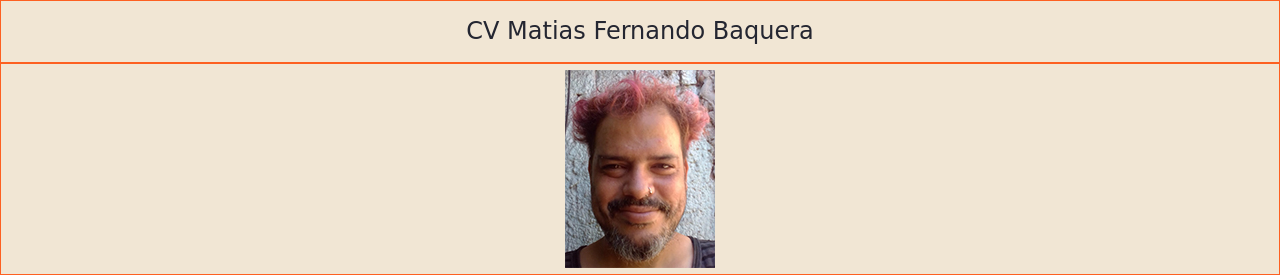
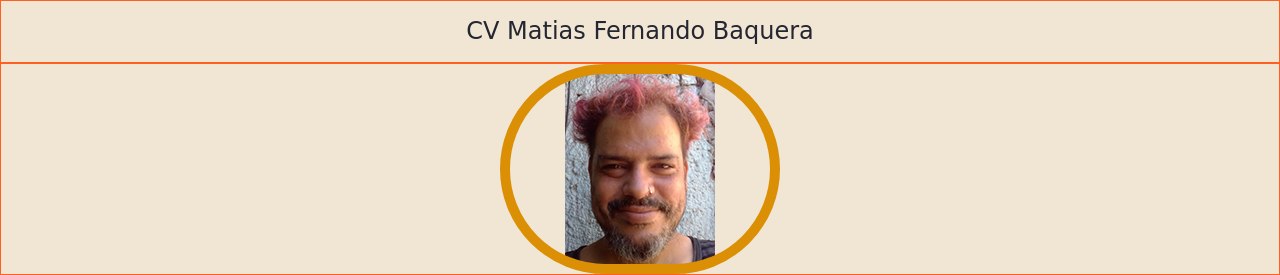
Before and after one commit to Ciroce/CV, a plain HTML site: page index.html in a window 1280 px wide. Shown: the top 275 px of the page. Drawn offline with nearby package versions, Linux system fonts and the light colour scheme; a web font is replaced by a local one.

Commit message:
Update style.css

```diff
--- a/estilos/style.css
+++ b/estilos/style.css
@@ -72,13 +72,16 @@ a{
         background-color: #04AA6D;
     }
     #bannerimage {
-        width: 100%;
         background-image: url(../imagenes/FOTO1.jpg);
+        width: 280px;
         height: 210px;
+        border-radius:150px;
+        border:10px solid rgb(218, 143, 4);
         background-color: transparent;
         background-position: center;
         background-repeat: no-repeat;
         size: auto;
+
       }
 
     .LINKS {
```
